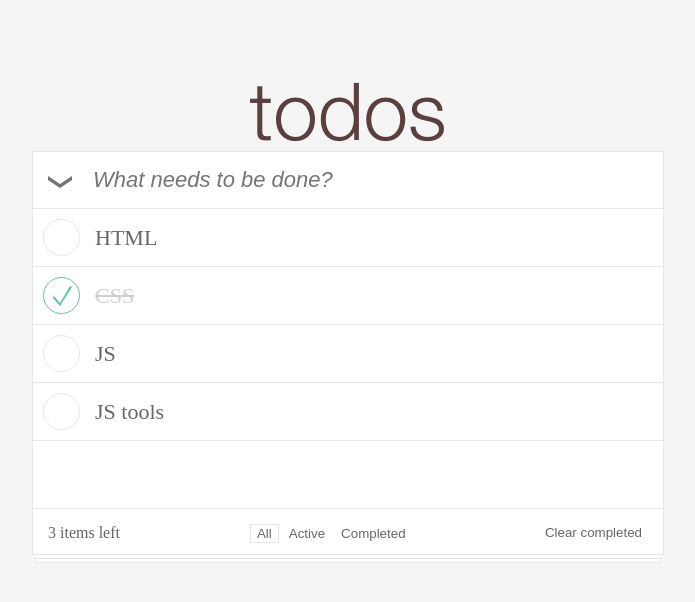
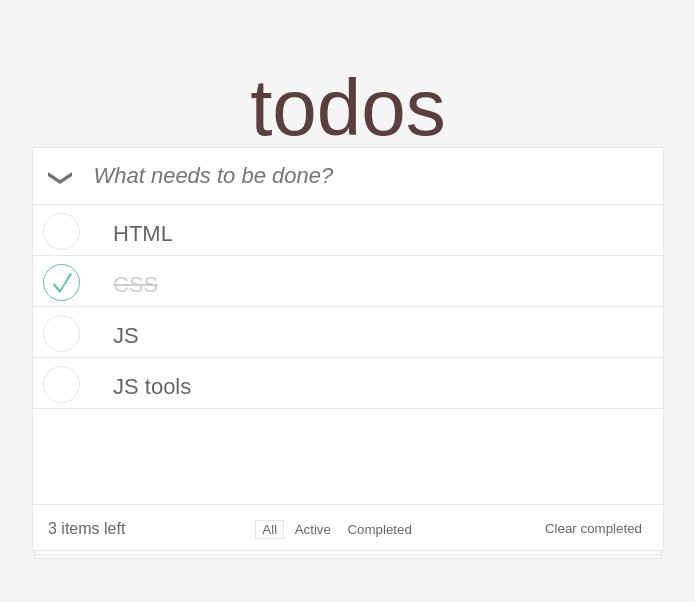
Before and after one commit to ok-technopolis/Romanov_Oleg, a plain HTML site: page index.html in a window 1280 px wide. Shown: the whole page, without its empty margins (292-987 px from the left). Drawn offline with Linux system fonts and the light colour scheme.

Commit message:
Remove fonts, fix checkbox and remove button position

```diff
--- a/styles/base/button/remove-button.css
+++ b/styles/base/button/remove-button.css
@@ -6,8 +6,10 @@
     float: right;
     outline: none;
     cursor: pointer;
-    position: relative;
-    bottom: -10px;
+    position: absolute;
+    bottom: 15px;
+    right: 15px;
+    z-index: 10;
 }
 
 .todo-item:hover .todo-item_remove {
--- a/styles/base/checkbox/checkbox.css
+++ b/styles/base/checkbox/checkbox.css
@@ -11,6 +11,9 @@
     border: 1px solid #e6e6e6;
     cursor: pointer;
     float: left;
+    position: absolute;
+    margin-top: -17px;
+    top: 50%;
 }
 
 input[type=checkbox]:checked + label {
--- a/styles/base/default.css
+++ b/styles/base/default.css
@@ -1,9 +1,5 @@
-@font-face {
-    font-family: HelveticaNeue-Light;
-    src: url("../../fonts/HelveticaNeue-Light.otf");
-}
-
 body {
     background-color: #f5f5f5;
     text-color: #666666;
+    font-family: Arial, serif;
 }
--- a/styles/project/header/header.css
+++ b/styles/project/header/header.css
@@ -10,5 +10,4 @@
     color: #5b3e3e;
     text-transform: lowercase;
     font-weight: 100;
-    font-family: HelveticaNeue-Light, serif;
 }
--- a/styles/project/todo-list/item.css
+++ b/styles/project/todo-list/item.css
@@ -2,6 +2,7 @@
     overflow: hidden;
     padding: 10px 10px;
     border-bottom: 1px solid #e6e6e6;
+    position: relative;
 }
 
 .todo-item:hover {
```
Also changed, not shown: fonts/HelveticaNeue-Light.otf (deleted).
